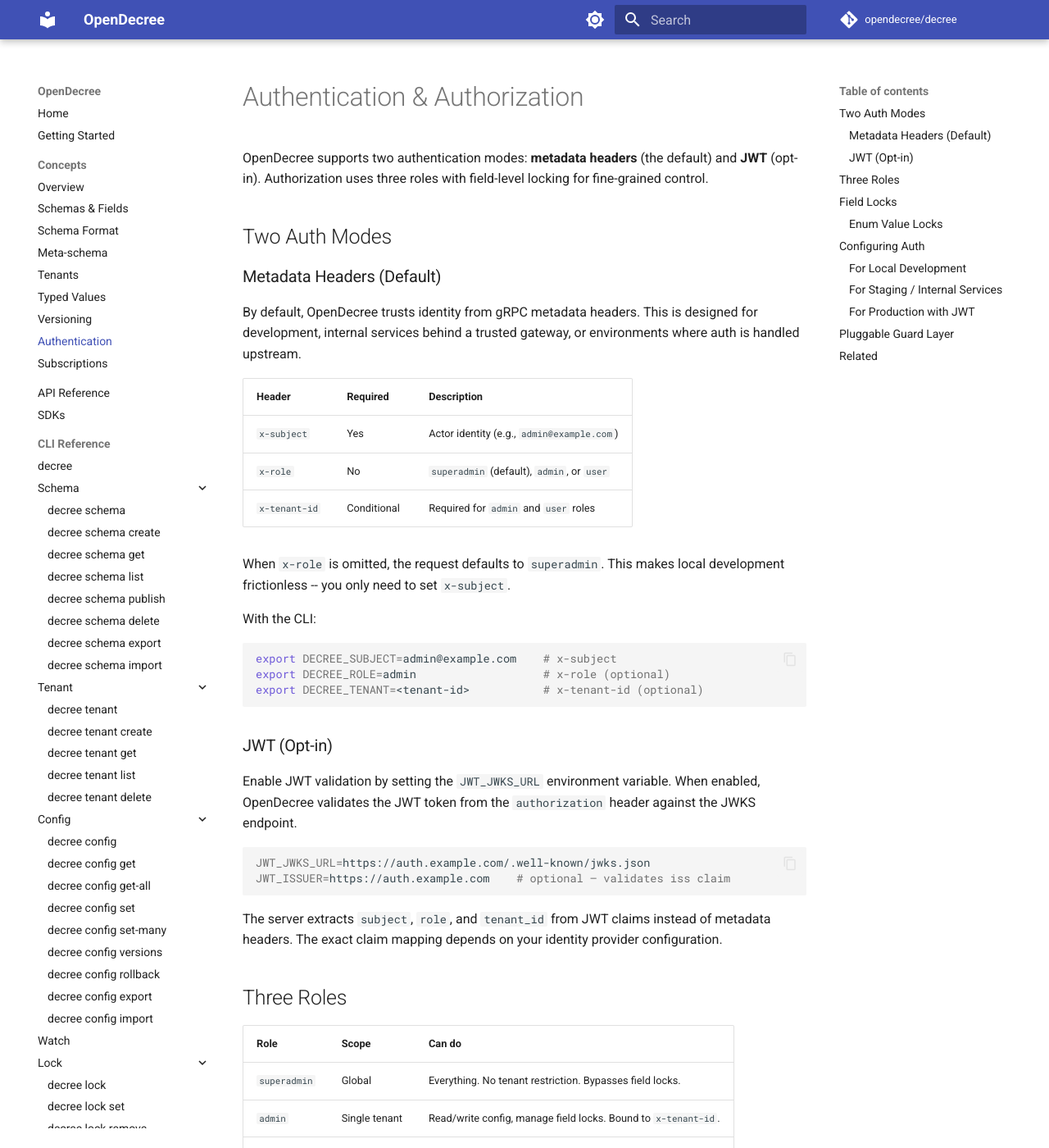
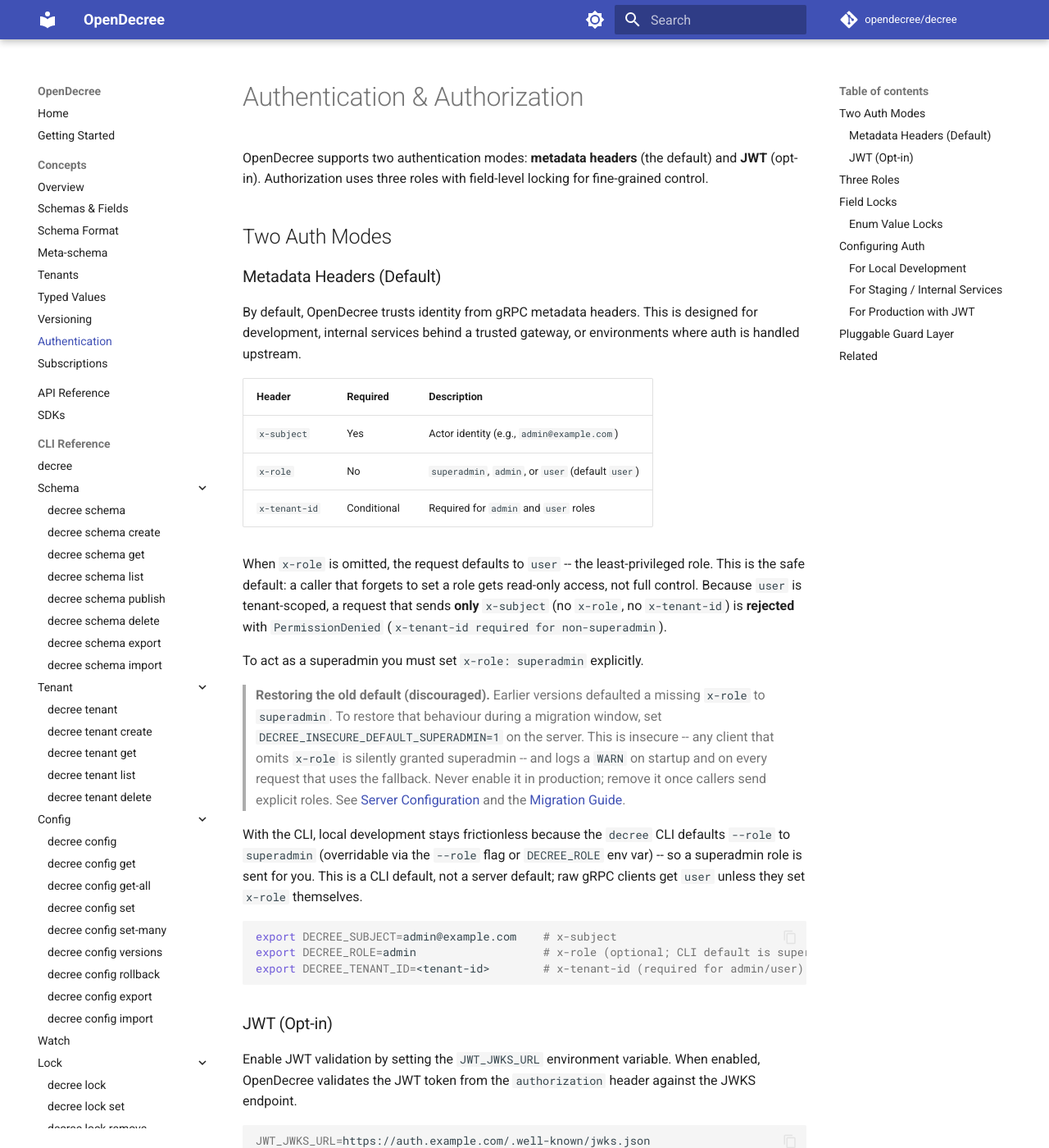
Before and after one commit to opendecree/decree, an MkDocs documentation site: the page built from docs/concepts/auth.md, in a window 1280 px wide and 1400 px high. Shown: the whole window at 82% size. Built offline with MkDocs 1.6.1 and Material for MkDocs 9.7.7, drawn with Linux system fonts in a browser that asks for light colours; comment, search, counter and statistics services are not loaded; some of the changed text lies outside the part shown.

Commit message:
docs: correct auth default role
auth.md claimed a missing `x-role` defaults to `superadmin`, but the server defaults to `user`. This corrects the documented security posture.

- Missing `x-role` resolves to `user`; an `x-subject`-only request is rejected (`x-tenant-id required for non-superadmin`).
- Documents `DECREE_INSECURE_DEFAULT_SUPERADMIN=1` as the insecure, migration-only way to restore the old default.
- Clarifies the CLI injects `--role=superadmin` by default, and adds the flag to configuration.md.

Closes #877

````diff
--- a/docs/concepts/auth.md
+++ b/docs/concepts/auth.md
@@ -11,17 +11,21 @@
 | Header | Required | Description |
 |--------|----------|-------------|
 | `x-subject` | Yes | Actor identity (e.g., `admin@example.com`) |
-| `x-role` | No | `superadmin` (default), `admin`, or `user` |
+| `x-role` | No | `superadmin`, `admin`, or `user` (default `user`) |
 | `x-tenant-id` | Conditional | Required for `admin` and `user` roles |
 
-When `x-role` is omitted, the request defaults to `superadmin`. This makes local development frictionless -- you only need to set `x-subject`.
+When `x-role` is omitted, the request defaults to `user` -- the least-privileged role. This is the safe default: a caller that forgets to set a role gets read-only access, not full control. Because `user` is tenant-scoped, a request that sends **only** `x-subject` (no `x-role`, no `x-tenant-id`) is **rejected** with `PermissionDenied` (`x-tenant-id required for non-superadmin`).
 
-With the CLI:
+To act as a superadmin you must set `x-role: superadmin` explicitly.
+
+> **Restoring the old default (discouraged).** Earlier versions defaulted a missing `x-role` to `superadmin`. To restore that behaviour during a migration window, set `DECREE_INSECURE_DEFAULT_SUPERADMIN=1` on the server. This is insecure -- any client that omits `x-role` is silently granted superadmin -- and logs a `WARN` on startup and on every request that uses the fallback. Never enable it in production; remove it once callers send explicit roles. See [Server Configuration](../server/configuration.md#authentication) and the [Migration Guide](../../MIGRATION.md).
+
+With the CLI, local development stays frictionless because the `decree` CLI defaults `--role` to `superadmin` (overridable via the `--role` flag or `DECREE_ROLE` env var) -- so a superadmin role is sent for you. This is a CLI default, not a server default; raw gRPC clients get `user` unless they set `x-role` themselves.
 
 ```bash
 export DECREE_SUBJECT=admin@example.com    # x-subject
-export DECREE_ROLE=admin                   # x-role (optional)
-export DECREE_TENANT=<tenant-id>           # x-tenant-id (optional)
+export DECREE_ROLE=admin                   # x-role (optional; CLI default is superadmin)
+export DECREE_TENANT_ID=<tenant-id>        # x-tenant-id (required for admin/user)
 ```
 
 ### JWT (Opt-in)
@@ -83,12 +87,14 @@
 
 ### For Local Development
 
-No configuration needed. Metadata auth is the default:
+No server configuration needed -- metadata auth is the default. The `decree` CLI sends `x-role: superadmin` by default (see [Two Auth Modes](#metadata-headers-default) above), so you only need to set a subject:
 
 ```bash
 export DECREE_SUBJECT=dev@example.com
 decree config get-all <tenant-id>
 ```
+
+A raw gRPC client gets the `user` role unless it sets `x-role`, so it must also send `x-tenant-id` (or set `x-role: superadmin`) to avoid a `PermissionDenied` rejection.
 
 ### For Staging / Internal Services
 
````
Also changed, not shown: docs/server/configuration.md (+2 -1 lines).
